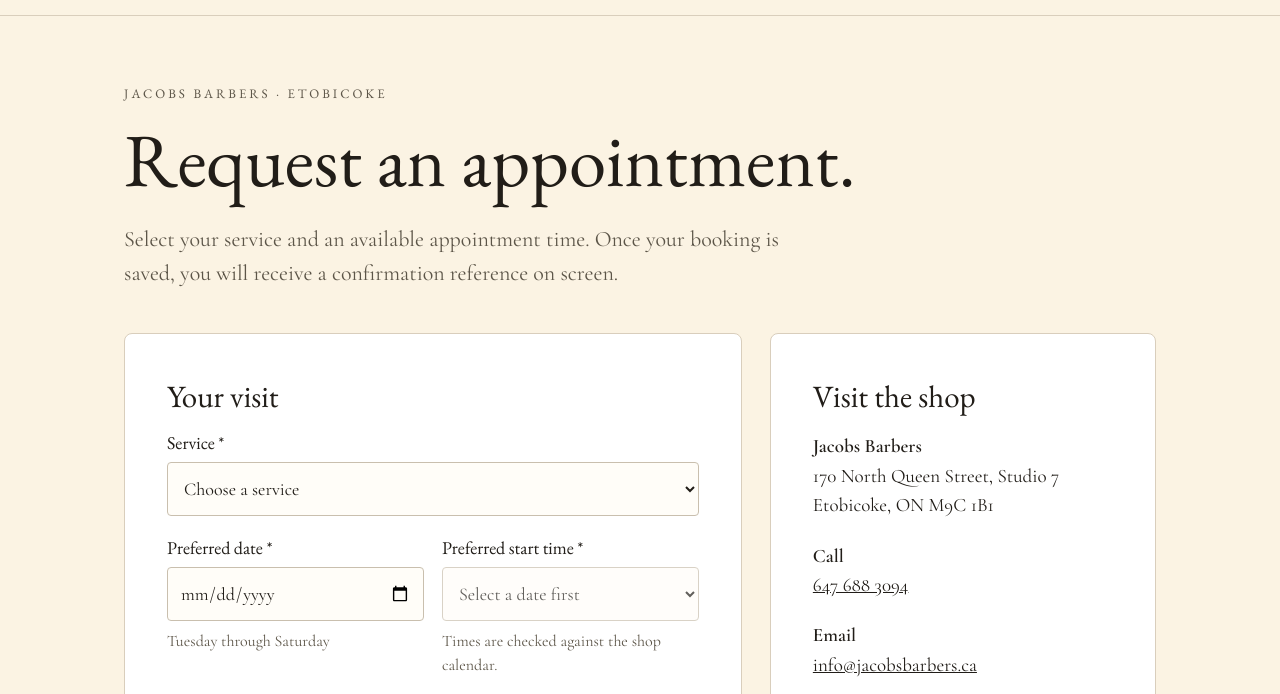
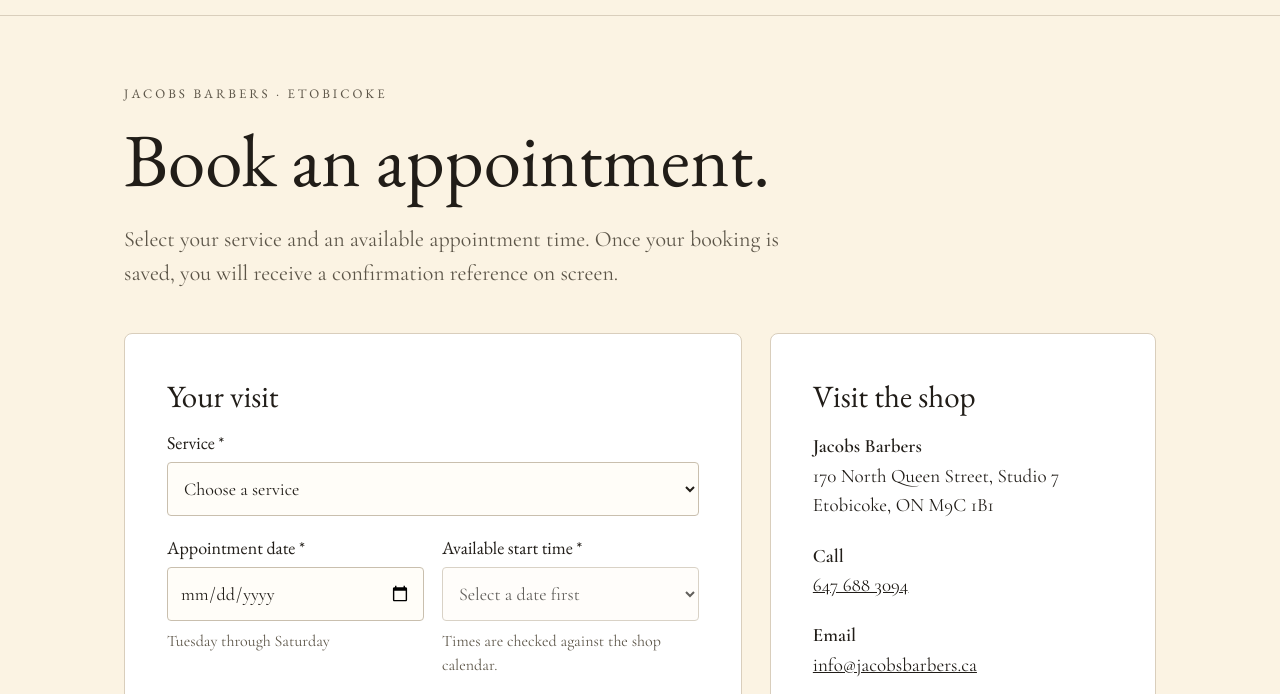
Before and after one commit to BrianKod1/Jacobs-Barbers-Final, a website: page booking.html in a window 1280 px wide. Shown: the part 64-758 px from the top of the page. Drawn offline with nearby package versions, Linux system fonts and the light colour scheme.

Commit message:
Clarify calendar booking copy and confirmation language

```diff
--- a/booking.html
+++ b/booking.html
@@ -5,7 +5,7 @@
 <meta name="viewport" content="width=device-width, initial-scale=1">
 <meta name="theme-color" content="#FBF3E3">
 <meta name="description" content="Request an appointment at Jacobs Barbers in Etobicoke. Select your preferred service, date and time, and contact Lucyna for confirmation.">
-<title>Request an Appointment | Jacobs Barbers</title>
+<title>Book an Appointment | Jacobs Barbers</title>
 <link rel="icon" href="images/favicon.png" type="image/png">
 <link rel="preconnect" href="https://fonts.googleapis.com">
 <link rel="preconnect" href="https://fonts.gstatic.com" crossorigin>
@@ -42,7 +42,7 @@
 </header>
 <main>
 <span class="eyebrow">Jacobs Barbers · Etobicoke</span>
-<h1>Request an appointment.</h1>
+<h1>Book an appointment.</h1>
 <p class="intro">Select your service and an available appointment time. Once your booking is saved, you will receive a confirmation reference on screen.</p>
 <div class="layout">
 <section class="panel" aria-label="Appointment request form">
@@ -57,8 +57,8 @@
 <option>Cut &amp; Beard Combo — confirm price</option>
 </select></div>
 <div class="form-grid">
-<div class="field"><label for="date">Preferred date *</label><input id="date" type="date" required><small>Tuesday through Saturday</small></div>
-<div class="field"><label for="time">Preferred start time *</label><select id="time" required disabled><option value="">Select a date first</option></select><small>Times are checked against the shop calendar.</small></div>
+<div class="field"><label for="date">Appointment date *</label><input id="date" type="date" required><small>Tuesday through Saturday</small></div>
+<div class="field"><label for="time">Available start time *</label><select id="time" required disabled><option value="">Select a date first</option></select><small>Times are checked against the shop calendar.</small></div>
 </div>
 <div class="form-grid">
 <div class="field"><label for="name">Your name *</label><input id="name" autocomplete="name" maxlength="100" required></div>
```
